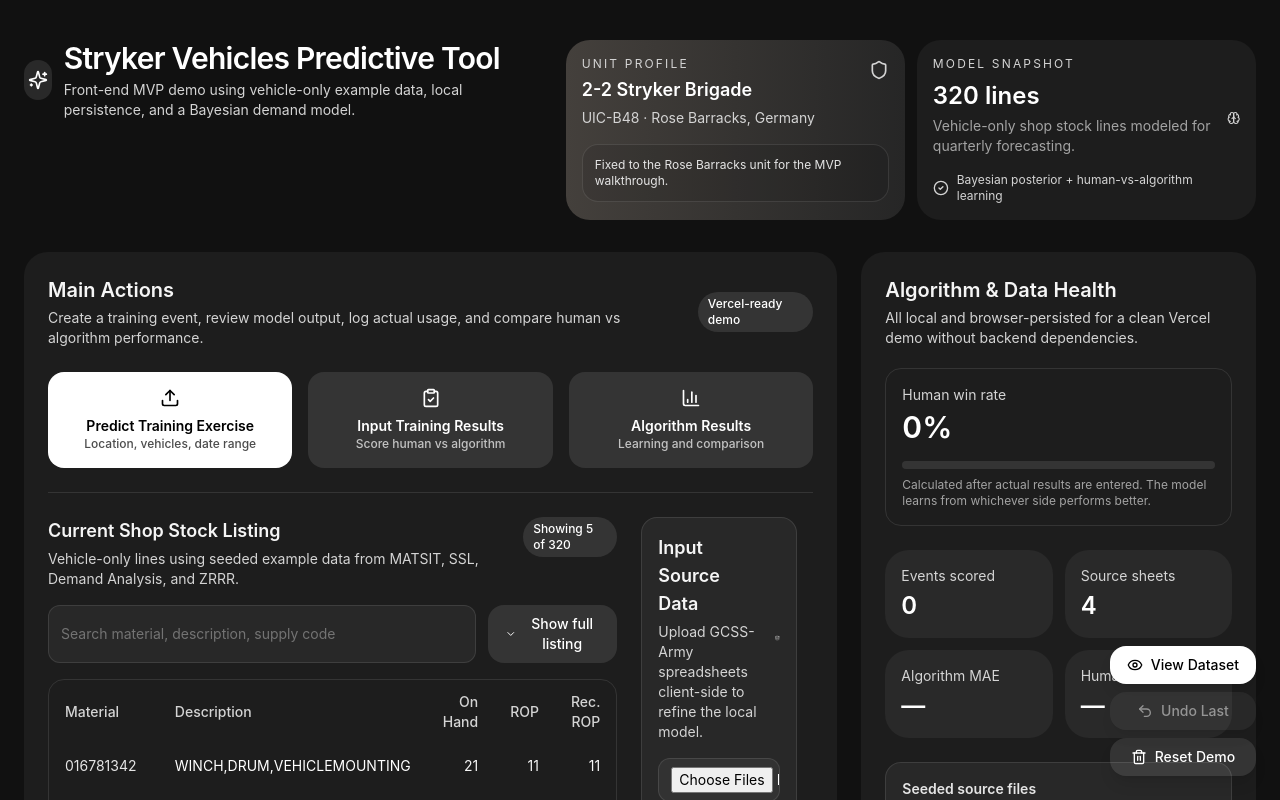
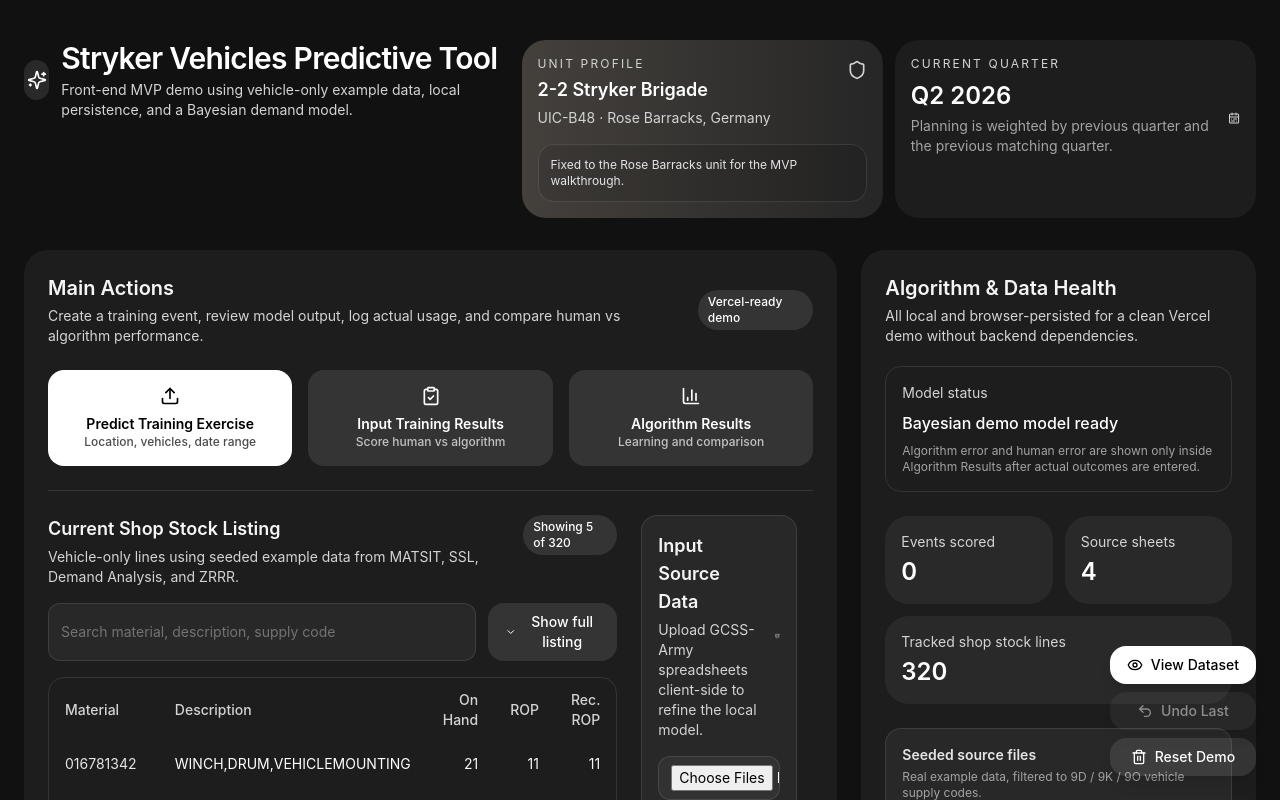
Before and after one commit to jfranze12/leanfinalmvp, a React (Vite) app: page / in a window 1280 px wide. Shown: the top 800 px of the page. Built offline with nearby package versions, Linux system fonts and the light colour scheme.

Commit message:
Nice UI Changes

```diff
--- a/src/App.jsx
+++ b/src/App.jsx
@@ -13,8 +13,6 @@
   Package,
   CalendarRange,
   AlertTriangle,
-  CheckCircle2,
-  Brain,
   ChevronDown,
   Database,
   MapPinned,
@@ -29,7 +27,6 @@
 import { Separator } from '@/components/ui/separator'
 import { Badge } from '@/components/ui/badge'
 import { Table, TableBody, TableCell, TableHead, TableHeader, TableRow } from '@/components/ui/table'
-import { Progress } from '@/components/ui/progress'
 import { Select, SelectContent, SelectItem } from '@/components/ui/select'
 import { seedShopStock, sourceCatalog, uics, locations } from '@/data/seedData'
 import { loadState, saveState, resetState } from '@/lib/storage'
@@ -373,17 +370,13 @@
 
             <Card className="border-white/10 bg-white/5">
               <CardContent className="p-4">
-                <div className="text-xs uppercase tracking-[0.18em] text-neutral-300">Model snapshot</div>
+                <div className="text-xs uppercase tracking-[0.18em] text-neutral-300">Current quarter</div>
                 <div className="mt-2 flex items-center justify-between gap-3">
                   <div>
-                    <div className="text-2xl font-semibold">{appState.shopStock.length} lines</div>
-                    <div className="mt-1 text-sm text-neutral-400">Vehicle-only shop stock lines modeled for quarterly forecasting.</div>
+                    <div className="text-2xl font-semibold">{selectedQuarter}</div>
+                    <div className="mt-1 text-sm text-neutral-400">Planning is weighted by previous quarter and the previous matching quarter.</div>
                   </div>
-                  <Brain className="h-5 w-5 text-neutral-300" />
-                </div>
-                <div className="mt-4 flex items-center gap-2 text-xs text-neutral-300">
-                  <CheckCircle2 className="h-4 w-4" />
-                  Bayesian posterior + human-vs-algorithm learning
+                  <CalendarRange className="h-5 w-5 text-neutral-300" />
                 </div>
               </CardContent>
             </Card>
@@ -561,12 +554,9 @@
               <p className="mt-1 text-sm text-neutral-300">All local and browser-persisted for a clean Vercel demo without backend dependencies.</p>
 
               <div className="mt-5 rounded-2xl border border-white/10 p-4">
-                <div className="text-sm text-neutral-300">Human win rate</div>
-                <div className="mt-1 text-3xl font-semibold">{metrics.humanWinRate}%</div>
-                <div className="mt-4">
-                  <Progress value={metrics.humanWinRate} className="h-2" />
-                </div>
-                <div className="mt-2 text-xs text-neutral-400">Calculated after actual results are entered. The model learns from whichever side performs better.</div>
+                <div className="text-sm text-neutral-300">Model status</div>
+                <div className="mt-2 text-base font-medium text-white">Bayesian demo model ready</div>
+                <div className="mt-2 text-xs text-neutral-400">Algorithm error and human error are shown only inside Algorithm Results after actual outcomes are entered.</div>
               </div>
 
               <div className="mt-6 grid grid-cols-2 gap-3">
@@ -582,16 +572,10 @@
                     <div className="mt-1 text-2xl font-semibold">{appState.datasets.length}</div>
                   </CardContent>
                 </Card>
-                <Card className="border-white/10 bg-white/5">
+                <Card className="col-span-2 border-white/10 bg-white/5">
                   <CardContent className="p-4">
-                    <div className="text-sm text-neutral-300">Algorithm MAE</div>
-                    <div className="mt-1 text-2xl font-semibold">{metrics.algorithmMae || '—'}</div>
-                  </CardContent>
-                </Card>
-                <Card className="border-white/10 bg-white/5">
-                  <CardContent className="p-4">
-                    <div className="text-sm text-neutral-300">Human MAE</div>
-                    <div className="mt-1 text-2xl font-semibold">{metrics.humanMae || '—'}</div>
+                    <div className="text-sm text-neutral-300">Tracked shop stock lines</div>
+                    <div className="mt-1 text-2xl font-semibold">{appState.shopStock.length}</div>
                   </CardContent>
                 </Card>
               </div>
@@ -655,9 +639,9 @@
                 <div className="grid grid-cols-1 gap-4 md:grid-cols-2">
                   <div>
                     <Label className="text-neutral-200">Location</Label>
-                    <select value={eventLocationId} onChange={(event) => setEventLocationId(event.target.value)} className="mt-2 w-full rounded-xl border border-white/10 bg-white/5 px-3 py-2 text-sm">
+                    <select value={eventLocationId} onChange={(event) => setEventLocationId(event.target.value)} className="mt-2 w-full rounded-xl border border-white/10 bg-white/5 px-3 py-2 text-sm text-white focus:outline-none focus:ring-2 focus:ring-white/20">
                       {locations.map((location) => (
-                        <option key={location.id} value={location.id}>{location.name}</option>
+                        <option key={location.id} value={location.id} className="bg-white text-black">{location.name}</option>
                       ))}
                     </select>
                   </div>
@@ -762,7 +746,7 @@
                                 type="number"
                                 value={row.predictedQty}
                                 onChange={(event) => setEditablePredictionRows((current) => current.map((item, itemIndex) => itemIndex === index ? { ...item, predictedQty: Number(event.target.value) } : item))}
-                                className="ml-auto w-24 rounded-xl border-white/10 bg-white/5 text-right"
+                                className="ml-auto w-28 rounded-xl border-white/10 bg-white/5 text-right tabular-nums"
                               />
                             </TableCell>
                             <TableCell className="text-right">
@@ -770,7 +754,7 @@
                                 type="number"
                                 value={row.recommendedReorderPoint}
                                 onChange={(event) => setEditablePredictionRows((current) => current.map((item, itemIndex) => itemIndex === index ? { ...item, recommendedReorderPoint: Number(event.target.value) } : item))}
-                                className="ml-auto w-24 rounded-xl border-white/10 bg-white/5 text-right"
+                                className="ml-auto w-28 rounded-xl border-white/10 bg-white/5 text-right tabular-nums"
                               />
                             </TableCell>
                             <TableCell className="text-right text-neutral-100">{Math.round(row.keepProbability * 100)}%</TableCell>
@@ -824,10 +808,10 @@
 
             <div>
               <Label className="text-neutral-200">Select predicted exercise</Label>
-              <select className="mt-2 w-full rounded-xl border border-white/10 bg-white/5 px-3 py-2 text-sm" value={selectedPredId} onChange={(event) => setSelectedPredId(event.target.value)}>
+              <select className="mt-2 w-full rounded-xl border border-white/10 bg-white/5 px-3 py-2 text-sm text-white" value={selectedPredId} onChange={(event) => setSelectedPredId(event.target.value)}>
                 <option value="">— Select —</option>
                 {appState.predictions.map((prediction) => (
-                  <option key={prediction.id} value={prediction.id}>
+                  <option key={prediction.id} value={prediction.id} className="bg-white text-black">
                     {prediction.event.locationName} · {prediction.event.startDate} · {prediction.event.vehicleCount} vehicles
                   </option>
                 ))}
@@ -861,7 +845,7 @@
                                 type="number"
                                 value={row.actualQty}
                                 onChange={(event) => setManualResults((current) => current.map((item, itemIndex) => itemIndex === index ? { ...item, actualQty: Number(event.target.value) } : item))}
-                                className="ml-auto w-24 rounded-xl border-white/10 bg-white/5 text-right"
+                                className="ml-auto w-28 rounded-xl border-white/10 bg-white/5 text-right tabular-nums"
                               />
                             </TableCell>
                           </TableRow>
```
